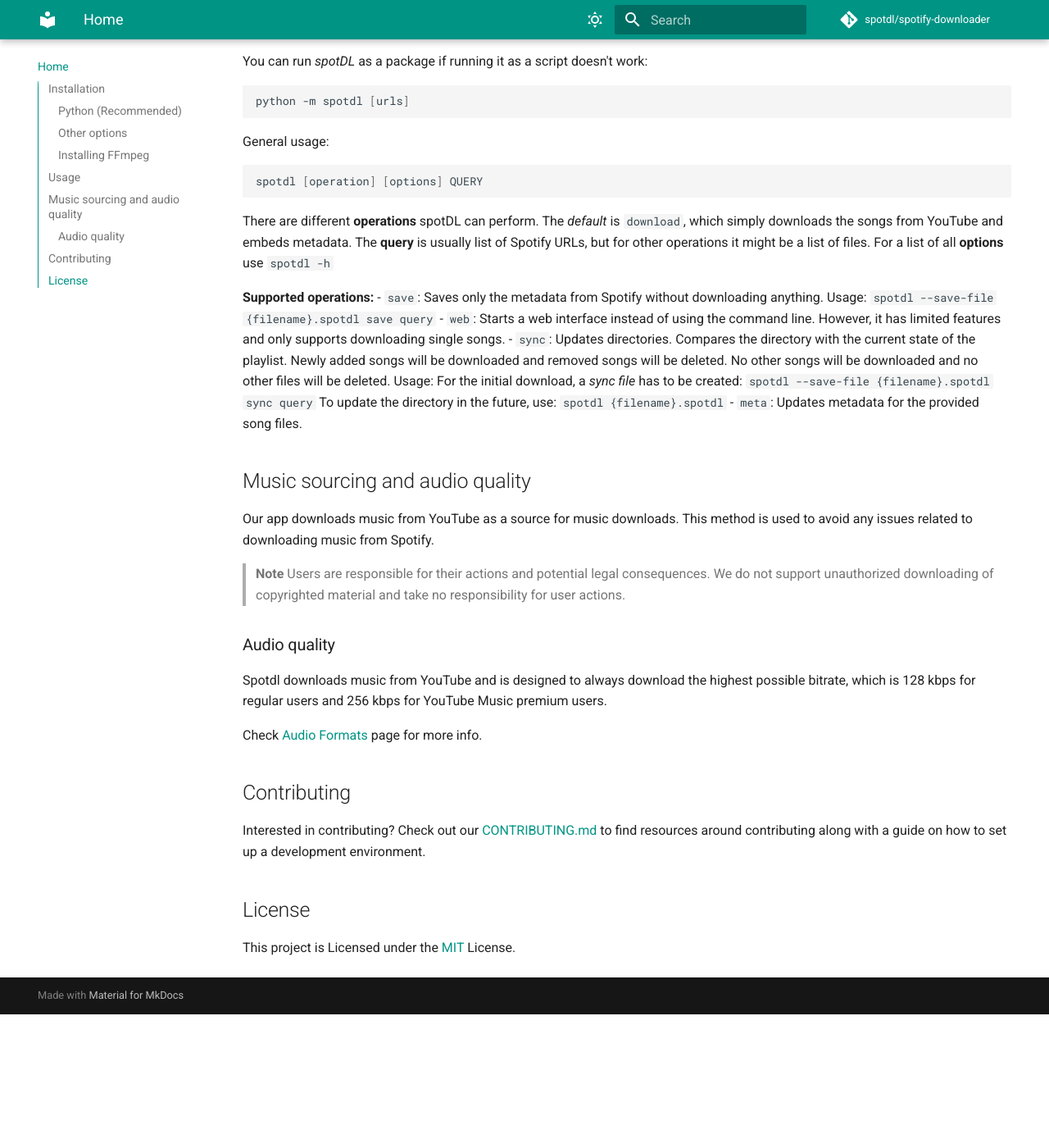
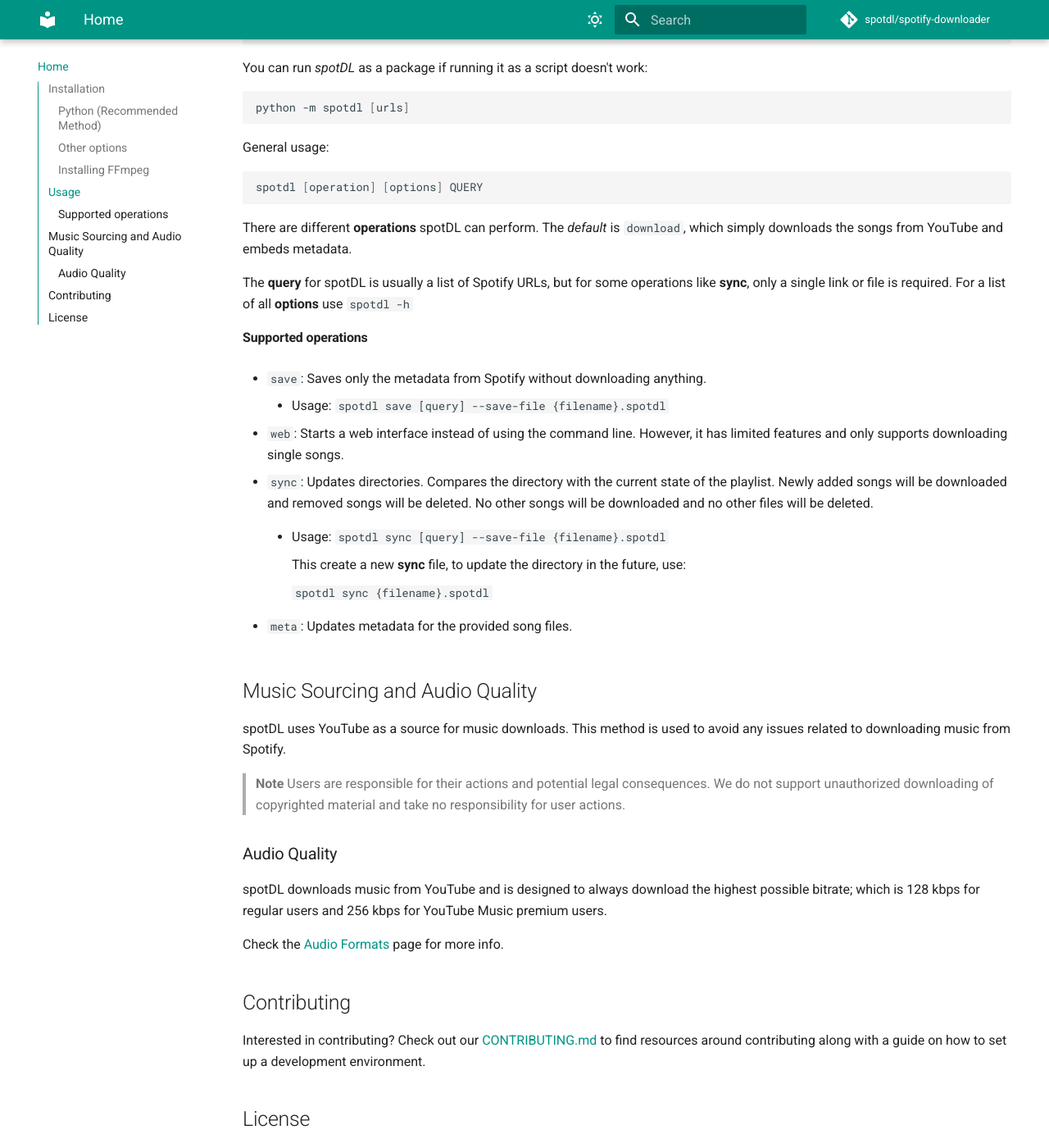
Before and after one commit to spotDL/spotify-downloader, an MkDocs documentation site: the page built from docs/index.md, in a window 1280 px wide and 1400 px high, scrolled down 1797 px. Shown: the whole window at 82% size. Built offline with MkDocs 1.6.1 and Material for MkDocs 9.7.7, drawn with Linux system fonts in a browser that asks for light colours; comment, search, counter and statistics services are not loaded; before the commit the page ends 3034 px from its top, so only the background shows below that; some of the changed text lies outside the part shown.

Commit message:
readme improvements

````diff
--- a/docs/index.md
+++ b/docs/index.md
@@ -2,10 +2,9 @@
 <!--- mdformat-toc start --slug=github --->
 
 <!---
-!!! IF EDITING THE README, ENSURE TO COPY THE WHOLE FILE TO index.md in `/docs/`
+!!! IF EDITING THE README, ENSURE TO COPY THE WHOLE FILE TO index.md in `/docs/` AND REMOVE THE REFERENCES TO ReadTheDocs THERE.
 --->
 
-<div align="center">
 
 # spotDL v4
 
@@ -19,16 +18,20 @@
 [![Discord](https://img.shields.io/discord/771628785447337985?label=discord&logo=discord&style=flat-square)](https://discord.gg/xCa23pwJWY)
 
 > spotDL: The fastest, easiest and most accurate command-line music downloader.
-</div>
+
+______________________________________________________________________
+**[Read the documentation on ReadTheDocs!](https://spotdl.readthedocs.io)**
+______________________________________________________________________
 
 
 ## Installation
 
 Refer to our [Installation Guide](https://spotdl.rtfd.io/en/latest/installation/) for more details.
 
-### Python (Recommended)
+### Python (Recommended Method)
   - _spotDL_ can be installed by running `pip install spotdl`.
   > On some systems you might have to change `pip` to `pip3`.
+
 
 ### Other options
 
@@ -55,7 +58,7 @@
     ```
 
  - Build from source
-	```
+	```bash
 	git clone https://github.com/spotDL/spotify-downloader && cd spotify-downloader
 	pip install poetry
 	poetry install
@@ -76,7 +81,7 @@
 
 ## Usage
 
-Without options:
+Using SpotDL without options::
 ```sh
 spotdl [urls]
 ```
@@ -91,34 +96,42 @@
 ```
 
 There are different **operations** spotDL can perform. The *default* is `download`, which simply downloads the songs from YouTube and embeds metadata.
-The **query** is usually list of Spotify URLs, but for other operations it might be a list of files.
+
+The **query** for spotDL is usually a list of Spotify URLs, but for some operations like **sync**, only a single link or file is required.
 For a list of all **options** use ```spotdl -h```
 
-**Supported operations:**
+#### Supported operations
+
 - `save`: Saves only the metadata from Spotify without downloading anything.
-Usage:
-`spotdl --save-file {filename}.spotdl save query`
+    - Usage:
+        `spotdl save [query] --save-file {filename}.spotdl`
+
 - `web`: Starts a web interface instead of using the command line. However, it has limited features and only supports downloading single songs.
+
 - `sync`: Updates directories. Compares the directory with the current state of the playlist. Newly added songs will be downloaded and removed songs will be deleted. No other songs will be downloaded and no other files will be deleted.
-Usage:
-For the initial download, a *sync file* has to be created:
-`spotdl --save-file {filename}.spotdl sync query`
-To update the directory in the future, use:
-`spotdl {filename}.spotdl`
+
+    - Usage:
+        `spotdl sync [query] --save-file {filename}.spotdl`
+
+        This create a new **sync** file, to update the directory in the future, use:
+
+        `spotdl sync {filename}.spotdl`
+
 - `meta`: Updates metadata for the provided song files.
+</details>
 
-## Music sourcing and audio quality
+## Music Sourcing and Audio Quality
 
-Our app downloads music from YouTube as a source for music downloads. This method is used to avoid any issues related to downloading music from Spotify.
+spotDL uses YouTube as a source for music downloads. This method is used to avoid any issues related to downloading music from Spotify.
 
 > **Note**
 > Users are responsible for their actions and potential legal consequences. We do not support unauthorized downloading of copyrighted material and take no responsibility for user actions.
 
-### Audio quality
+### Audio Quality
 
-Spotdl downloads music from YouTube and is designed to always download the highest possible bitrate, which is 128 kbps for regular users and 256 kbps for YouTube Music premium users.
+spotDL downloads music from YouTube and is designed to always download the highest possible bitrate; which is 128 kbps for regular users and 256 kbps for YouTube Music premium users.
 
-Check [Audio Formats](USAGE#audio-formats-and-quality) page for more info.
+Check the [Audio Formats](docs/USAGE.md#audio-formats-and-quality) page for more info.
 
 ## Contributing
 
````
Also changed, not shown: other parts of docs/index.md (+2 -0 lines), README.md (+26 -13 lines).
